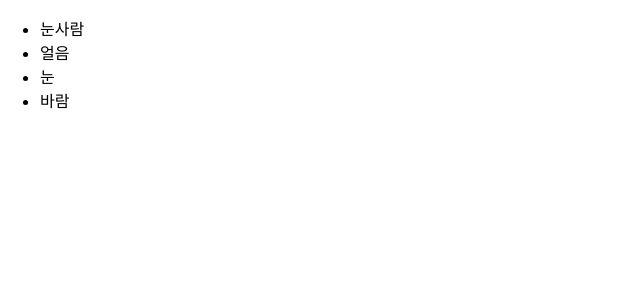
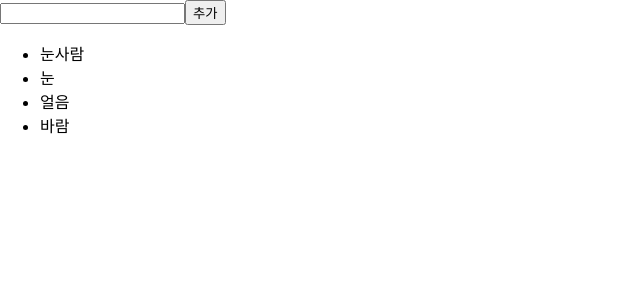
Before and after one commit to yunrap/study_react, a React (Create React App) app: page / in a window 1280 px wide. Shown: the top 300 px of the page, without its empty margins (0-640 px from the left). Built offline with nearby package versions, Linux system fonts and the light colour scheme.

Commit message:
map, concat, filter사용 (상태값변경하기)

```diff
--- a/src/IterationSample.js
+++ b/src/IterationSample.js
@@ -1,10 +1,48 @@
 import React from 'react';
-import PropTypes from 'prop-types';
+import { useState } from 'react';
 
 const IterationSample = () => {
-  const names = ['눈사람', '얼음', '눈', '바람'];
-  const nameList = names.map((name, index) => <li key={index}>{name}</li>);
-  return <ul>{nameList}</ul>;
+  const [names, setNames] = useState([
+    { id: 1, text: '눈사람' },
+    { id: 2, text: '눈' },
+    { id: 3, text: '얼음' },
+    { id: 4, text: '바람' },
+  ]);
+  const [inputText, setInputText] = useState('');
+  const [nextId, setNextId] = useState(5); //새로운항목을 추가할때 사용할 id
+
+  const onClick = () => {
+    const nextNames = names.concat({
+      id: nextId,
+      text: inputText,
+    });
+    setNextId(nextId + 1); //nextId값에 1을 더해준다
+    setNames(nextNames); // names값을 업데이트한다
+    setInputText(''); // inputText값을 비운다.
+  };
+
+  const onChange = (e) => {
+    setInputText(e.target.value);
+    console.log(inputText);
+  };
+
+  const onRemove = (id) => {
+    const nextNames = names.filter((name) => name.id !== id);
+    setNames(nextNames);
+  };
+
+  const nameList = names.map((name) => (
+    <li key={name.id} onDoubleClick={() => onRemove(name.id)}>
+      {name.text}
+    </li>
+  ));
+  return (
+    <>
+      <input value={inputText} onChange={onChange}></input>
+      <button onClick={onClick}>추가</button>
+      <ul>{nameList}</ul>
+    </>
+  );
 };
 
 export default IterationSample;
```
